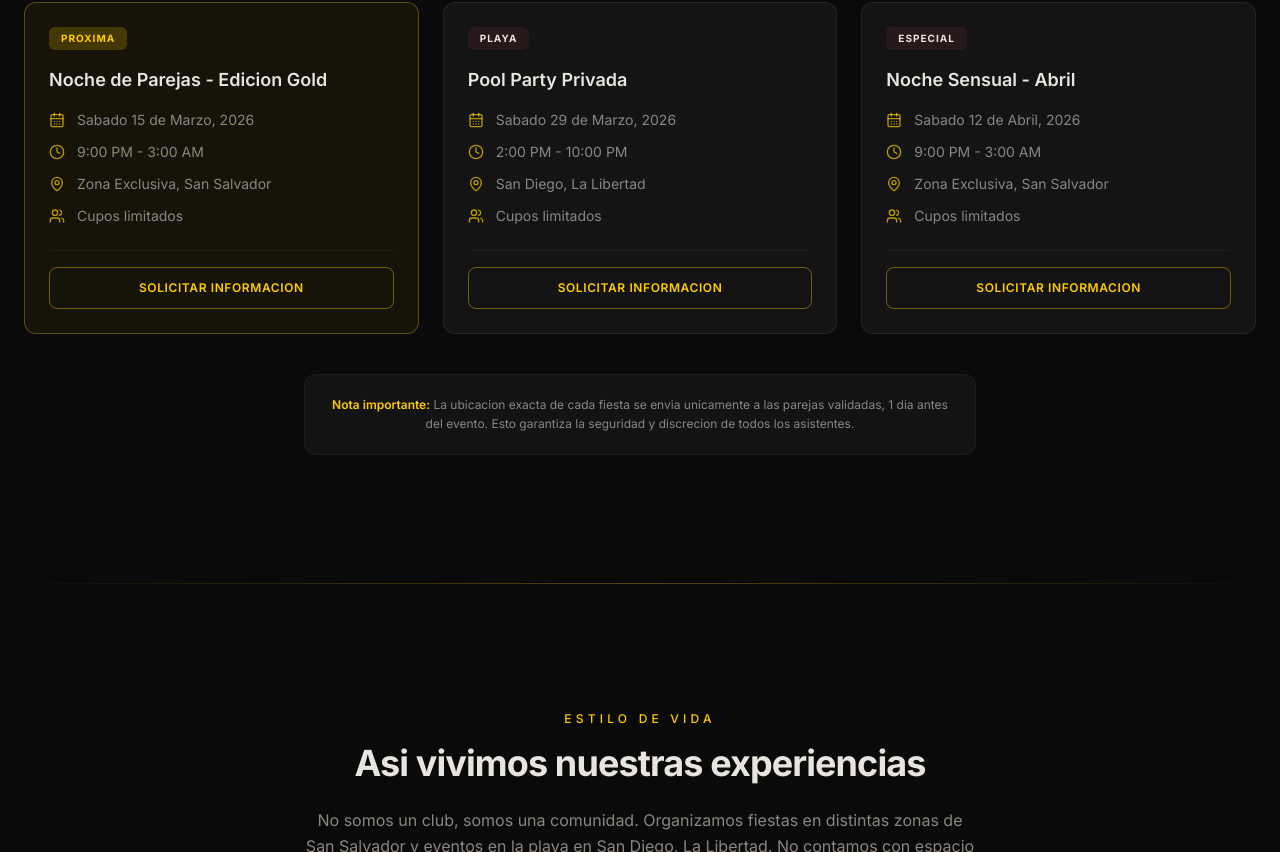
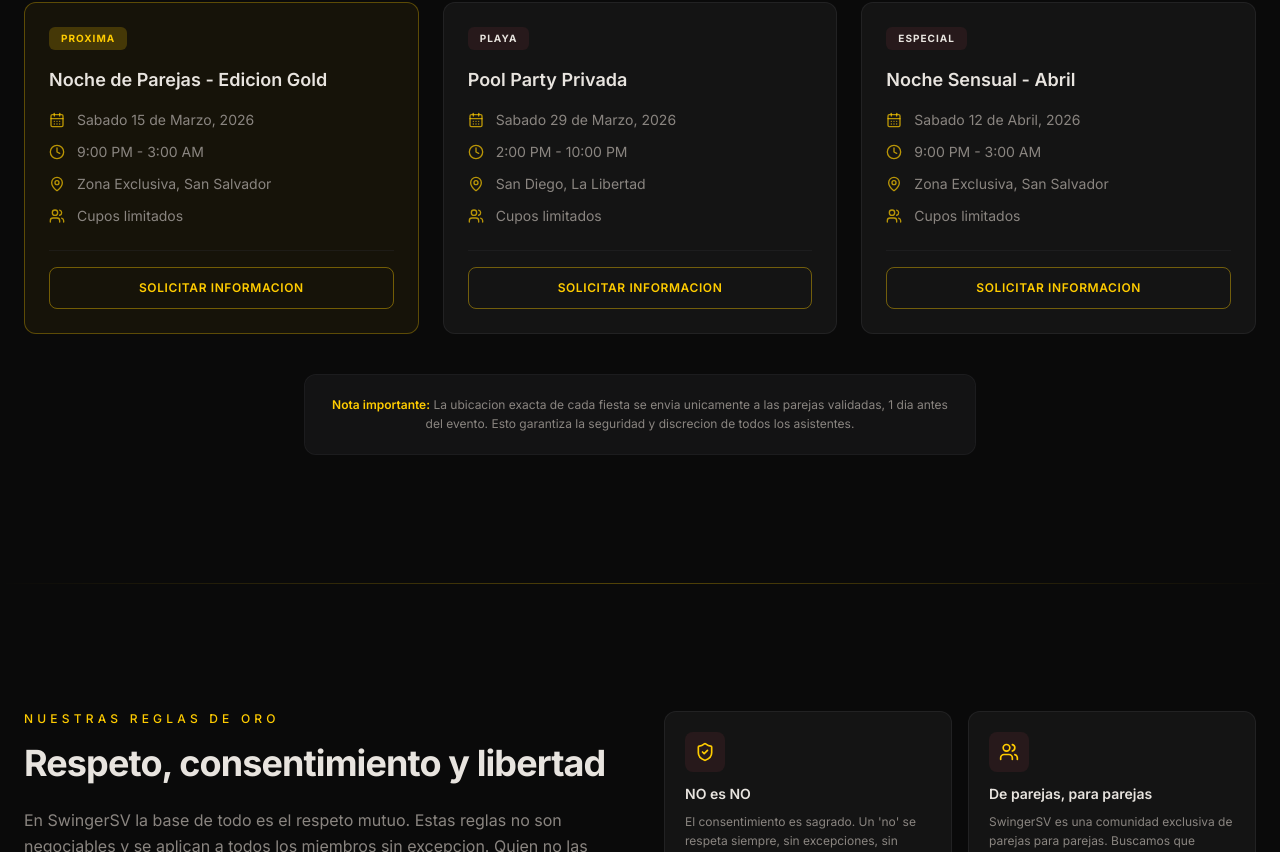
Before and after one commit to ismagab/swingersv-final, a Next.js app: page / in a window 1280 px wide. Shown: the part 1948-2800 px from the top of the page. Built offline with nearby package versions, Linux system fonts and the light colour scheme; a web font is replaced by a local one.

Commit message:
update page.tsx

```diff
--- a/app/page.tsx
+++ b/app/page.tsx
@@ -40,7 +40,7 @@ export default function HomePage() {
         <HeroSection />
         <AboutSection />
         <EventsSection />
-        <GallerySection />
+        {/* <GallerySection /> */}
         <RulesSection />
         <PrivacySection />
         <KingsSection />
```
